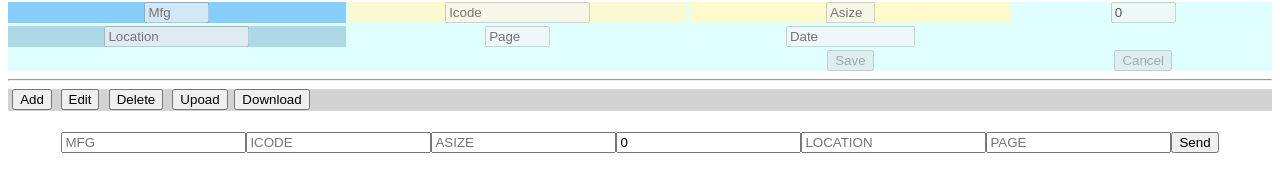
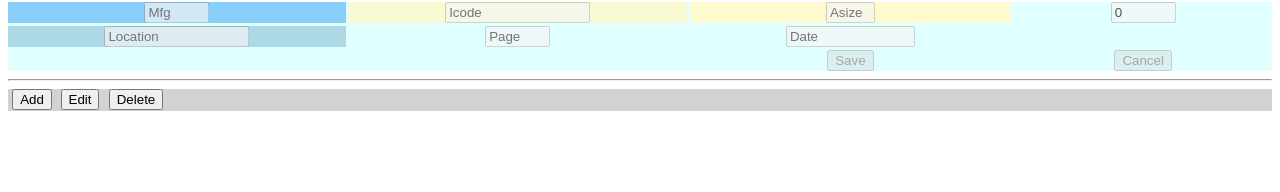
Before and after one commit to ankuryu/tplt, a Vue app in the folder client/: page /stock in a window 1280 px wide. Shown: the part 244-436 px from the top of the page. Built offline with nearby package versions, Linux system fonts and the light colour scheme; no server answers.

Commit message:
process on add/edit/del buttons

```diff
--- a/client/src/views/stock.vue
+++ b/client/src/views/stock.vue
@@ -50,18 +50,9 @@
     <div class="add"><button @click="addrec" :disabled = "opbtflg == 1">Add</button></div>
     <div class="edit"><button @click="edirec" :disabled = "opbtflg == 1" >Edit</button></div>
     <div class="del"><button @click="delrec" :disabled = "opbtflg == 1">Delete</button></div>
-    <div class="upload"><button @click="putrecs" :disabled = "opbtflg == 1">Upoad</button></div>
-    <div class="dwnload"><button @click="getrecs" :disabled = "opbtflg == 1">Download</button></div>
+    <!-- <div class="upload"><button @click="putrecs" :disabled = "opbtflg == 1">Upoad</button></div> -->
+    <!-- <div class="dwnload"><button @click="getrecs" :disabled = "opbtflg == 1">Download</button></div> -->
   </div>
-
-    <h1>{{ msg }}</h1>
-    <input type="text" v-model="stkd.mfg" placeholder="MFG">
-    <input type="text" v-model="stkd.icode" placeholder="ICODE">
-    <input type="text" v-model="stkd.asize" placeholder="ASIZE">
-    <input type="text" v-model="stkd.qty" placeholder="QTY">
-    <input type="text" v-model="stkd.loc" placeholder="LOCATION">
-    <input type="text" v-model="stkd.pg" placeholder="PAGE">
-    <button @click="sndData">Send</button>
   </div>
 </template>
 
@@ -78,6 +69,7 @@ export default {
   },
   data: function() {
     return {
+      ediid : 0,
       sel:0,
       dsblflg : 1,
       opbtflg : 0,
@@ -154,7 +146,7 @@ export default {
       })
     },
       inirec : function() {
-   let ptr = this.rec ;
+   let ptr = this.stkd ;
    ptr.id = 0;
    ptr.mfg = '';
    ptr.icode= "";
@@ -165,18 +157,31 @@ export default {
    ptr.dt= "";
   },
   savit:function(){
-  debugger ;
-    let idx = this.rec.id ;
+    if(this.ediid = 0){
+      // add the stkd record
+    } else {
+      // update the stkd record
+
+    }
+    // old code below should be deleted
+/*  debugger ;
+    let idx = this.stkd.id ;
     if (idx == 0){
       this.recs.push({}) ;
       idx = this.recs.length - 1 ;
       this.rec.id = idx ;
     }
     this.trsftoar(idx)
+    */
+    this.dsblflg = 1 ;
+    this.opbtflg = 0 ;
+
+  },
+  cancit:function(){
     this.dsblflg = 1 ;
     this.opbtflg = 0 ;
   },
-  cancit:function(){},
+/*
   trsftoar: function(idx){
    let tmp = this.recs[idx] ;
    let r = this.rec ;
@@ -203,8 +208,10 @@ export default {
    r.loc = tmp.loc;
    r.dt = tmp.dt;
   },
+  */
   addrec: function(){
    console.log("Adding..")
+   this.ediid = 0 // make sure to flag editing of a record
    this.inirec();
    this.dsblflg = 0 ;
    this.opbtflg = 1 ;
@@ -212,13 +219,28 @@ export default {
   },
   edirec: function(){
    console.log("Editing..")
+   this.ediid = this.sel ;  // preserve the id of vhe selected flag for editing
    this.dsblflg = 0 ;
    this.opbtflg = 1 ;
+   // get the record from the database with the id and load it into stkd
+   // give it for editing
 
   },
   delrec: function(){
    console.log("Deleting..")
-  },
+   this.ediid = this.sel ;
+   this.dblflg = 0;
+   this.opbtflg = 1 ;
+   if (shw_alert())
+   {
+     // delete the record
+   }
+   // repaint the records after positioning proper offset
+
+   // restore this.ediid to 0 ;
+   this.ediid = 0 ;
+  }
+  /*
   putrecs: function(){
    console.log("Putting..")
    let mx = this.recs.length ;
@@ -235,7 +257,9 @@ export default {
    .then(function(res){})
    .catch(function(err){console.log(err)})
   }
+  */
   }
+
 }
 </script>
 
```
